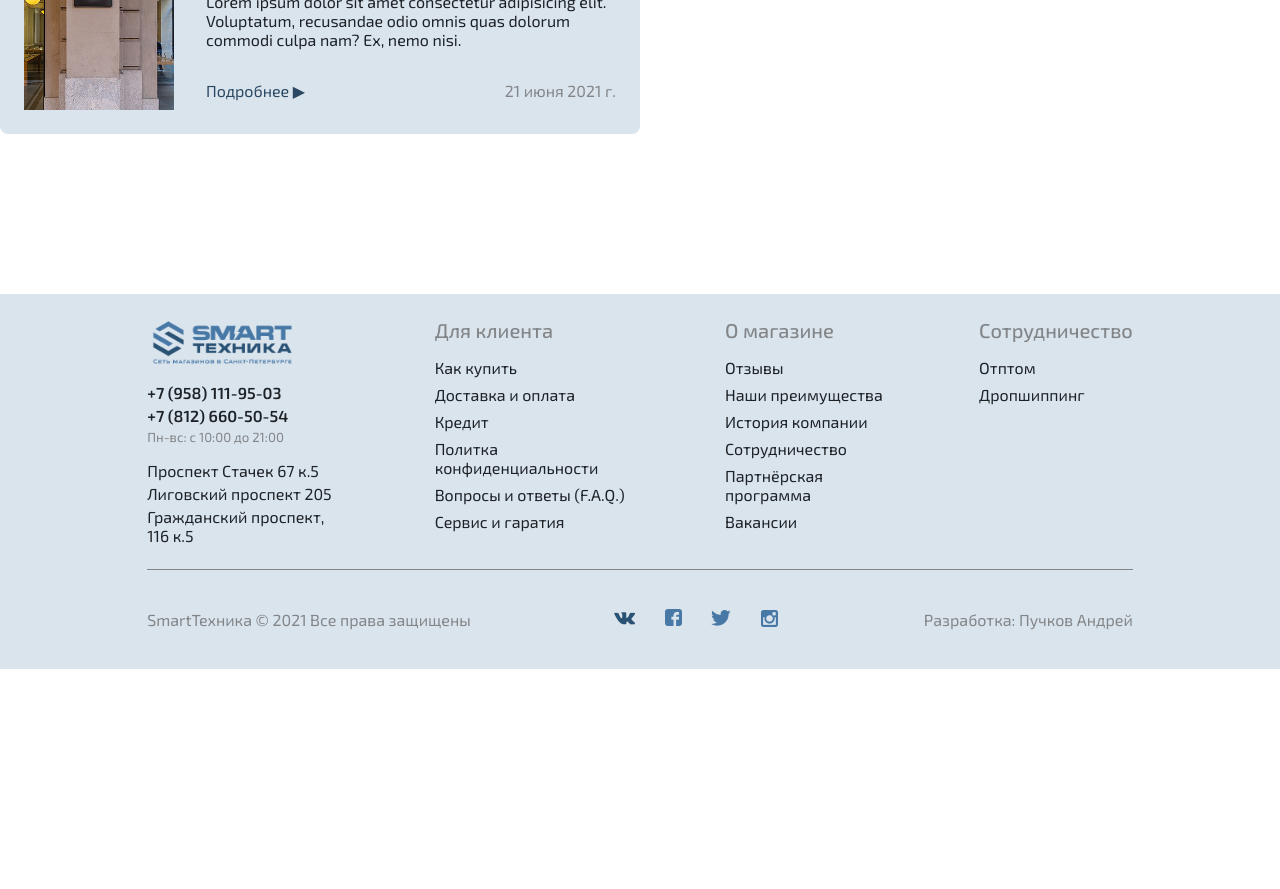
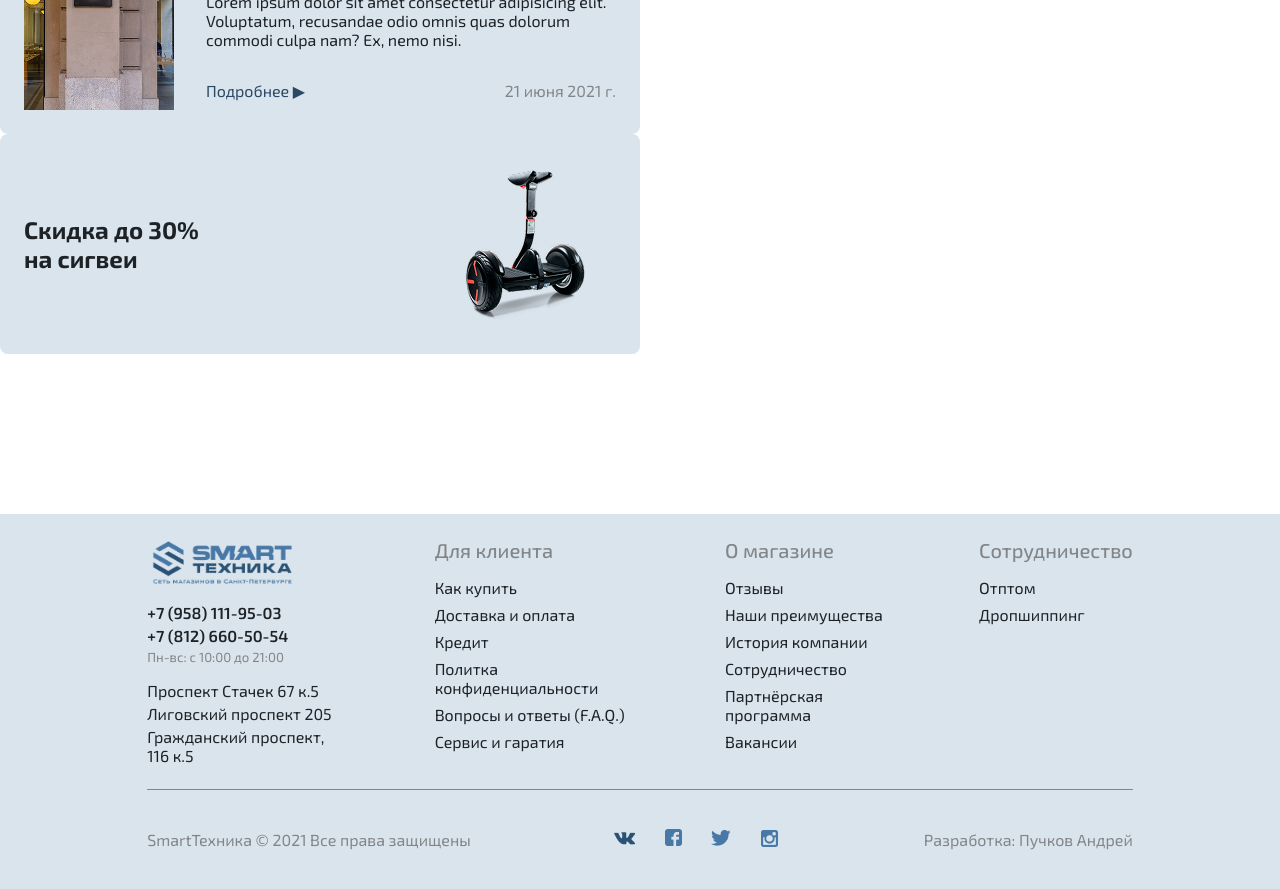
Before and after one commit to Annddreyy/electronics-store, a React (Create React App) app: page / in a window 1280 px wide. Shown: the part 800-1689 px from the top of the page. Before the commit the page ends 1469 px from the top, so only its background shows below. Built offline with nearby package versions, Linux system fonts and the light colour scheme.

Commit message:
feat: #10 Сверстать блок преложения

```diff
--- a/src/App.tsx
+++ b/src/App.tsx
@@ -8,6 +8,8 @@ import productImg from './assets/productDefault.png';
 import { NewsCard } from './components/common/NewsCard/NewsCard';
 import newsImg from './assets/news/news-img.png';
 import { Footer } from './components/common/Footer/Footer';
+import { OfferCard } from './components/common/OfferCard/OfferCard';
+import img from './assets/offer_card/img.png';
 
 const App: React.FC = () => {
     const card: PropsType = {
@@ -29,11 +31,17 @@ const App: React.FC = () => {
         date: new Date(2021, 5, 21),
     };
 
+    const offerCard = {
+        img: img,
+        title: 'Скидка до 30% на сигвеи',
+    };
+
     return (
         <>
             <Header />
             <ProductCard {...card} />
             <NewsCard {...news} />
+            <OfferCard {...offerCard} />
             <Footer />
         </>
     );
--- /dev/null
+++ b/src/components/common/OfferCard/OfferCard.module.scss
@@ -0,0 +1,20 @@
+@use './../../../scss/variables' as *;
+
+.card {
+    width: 640px;
+    display: grid;
+    grid-template-columns: repeat(3, 1fr);
+    padding: $base-padding-6;
+    align-items: center;
+    border-radius: $base-border-radius-2;
+
+    .title {
+        font-size: $font-size-lg;
+        grid-column: 1;
+    }
+
+    .img {
+        justify-self: end;
+        grid-column: 3 / 4;
+    }
+}
--- /dev/null
+++ b/src/components/common/OfferCard/OfferCard.tsx
@@ -0,0 +1,16 @@
+import classes from './OfferCard.module.scss';
+import cn from 'classnames';
+
+type PropsType = {
+    title: string;
+    img: string;
+};
+
+export const OfferCard: React.FC<PropsType> = ({ title, img }) => {
+    return (
+        <article className={cn(classes.card, 'bg-primary-light-8')}>
+            <h3 className={classes.title}>{title}</h3>
+            <img src={img} alt="" className={classes.img} />
+        </article>
+    );
+};
--- /dev/null
+++ b/src/typings.d.ts
@@ -0,0 +1,4 @@
+declare module '*.module.scss';
+declare module '*.gif';
+declare module '*.jpeg';
+declare module '*.png';
```
Also changed, not shown: src/assets/offer_card/img.png (added).
